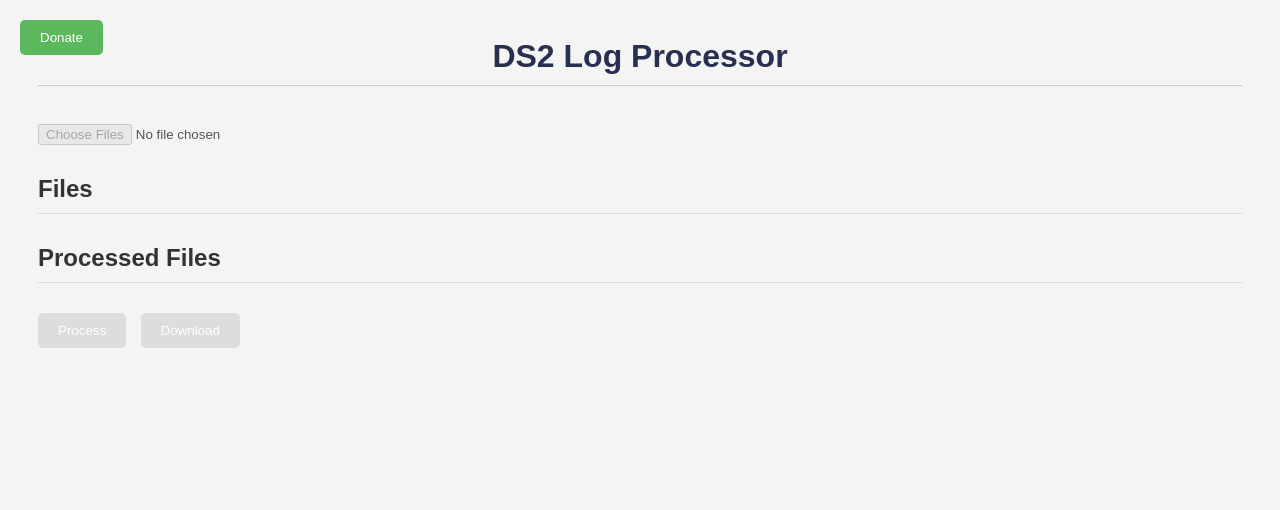
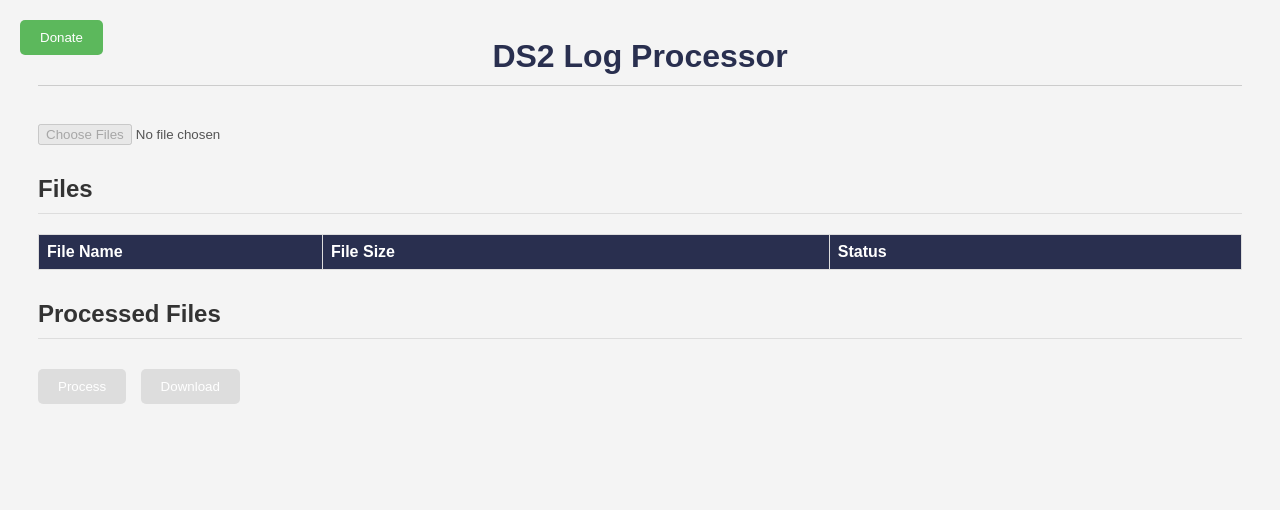
Before and after one commit to NotTheFloor/DS2LV, a Flask app: page / in a window 1280 px wide. Shown: the top 510 px of the page. Run offline with Flask 3, Linux system fonts and the light colour scheme; the visitor is signed in with stand-in values (Sample User, id 1); lists and menus that the app fills with data are empty; parts of the project's set-up code (start-up, migrations or seed data) failed here and were passed over; some libraries are stand-ins or nearby versions.

Commit message:
Converted files list to table and updated css

```diff
--- a/static/scripts/index.js
+++ b/static/scripts/index.js
@@ -60,14 +60,25 @@ document.addEventListener("DOMContentLoaded", (event) => {
         const files = event.target.files;
         for (let i = 0; i < files.length; i++) {
             const filename = files[i].name;
+            const filesize = files[i].size; // Add this line to get file size
 
-            // Create an li item with "Uploading" status
-            const li = document.createElement("li");
+            // Create a table row and cells for filename, filesize and status
+            const tr = document.createElement("tr");
+            const tdName = document.createElement("td");
+            const tdSize = document.createElement("td");
+            const tdStatus = document.createElement("td");
+
+            tdName.textContent = filename;
+            tdSize.textContent = filesize + ' bytes'; // You can format the size as needed
+
+            tr.appendChild(tdName);
+            tr.appendChild(tdSize);
+            tr.appendChild(tdStatus);
+            filesList.appendChild(tr);
 
             if (!filename.endsWith(".csv")) {
-                li.textContent = filename + " (Error: CSV extensions only)";
-                li.style.color = "#FFAAAA";
-                filesList.appendChild(li);
+                tdStatus.textContent = "Error: CSV extensions only";
+                tr.style.color = "#FFAAAA";
                 continue;
             }
 
@@ -84,13 +95,11 @@ document.addEventListener("DOMContentLoaded", (event) => {
             openProcessing += 1;
             processButton.disabled = true;
 
-            li.textContent = filename + " (Uploading)";
-            filesList.appendChild(li);
+            tdStatus.textContent = "Uploading";
 
             // Upload the file
             const formData = new FormData();
             formData.append("file", files[i]);
-
 
             if (recaptchaResponse) {
                 formData.append("g-recaptcha-response", recaptchaResponse);
@@ -102,18 +111,18 @@ document.addEventListener("DOMContentLoaded", (event) => {
             })
                 .then((response) => {
                     if (response.ok) {
-                        li.textContent = filename + " (Complete)";
+                        tdStatus.textContent = "Complete";
                         openProcessing -= 1;
 
                         if (openProcessing <= 0) processButton.disabled = false;
                     } else {
                         console.error("Error uploading file, status code: " + response.status);
-                        li.textContent = filename + " (Error)";
+                        tdStatus.textContent = "Error";
                     }
                 })
                 .catch((error) => {
                     console.error("Error:", error);
-                    li.textContent = filename + " (Error)";
+                    tdStatus.textContent = "Error";
                 });
         }
     });
--- a/static/styles/index.css
+++ b/static/styles/index.css
@@ -69,3 +69,29 @@ button:disabled {
     background-color: #5c67b8;
     /* Green */
 }
+
+table {
+    width: 100%;
+    border-collapse: collapse;
+    margin-bottom: 30px;
+}
+
+th,
+td {
+    border: 1px solid #ddd;
+    padding: 8px;
+    text-align: left;
+}
+
+th {
+    background-color: #292f4f;
+    color: white;
+}
+
+#files th:nth-child(1) {
+    width: 30ch;
+}
+
+tr:nth-child(even) {
+    background-color: #f2f2f2;
+}
--- a/templates/index.html
+++ b/templates/index.html
@@ -19,8 +19,17 @@
     <!-- Uploaded Files -->
     <div>
         <h2>Files</h2>
-        <ul id="files">
-        </ul>
+        <table id="files">
+            <thead>
+                <tr>
+                    <th>File Name</th>
+                    <th>File Size</th>
+                    <th>Status</th>
+                </tr>
+            </thead>
+            <tbody id='filesBody'>
+            </tbody>
+        </table>
     </div>
     <div>
         <h2>Processed Files</h2>
```
